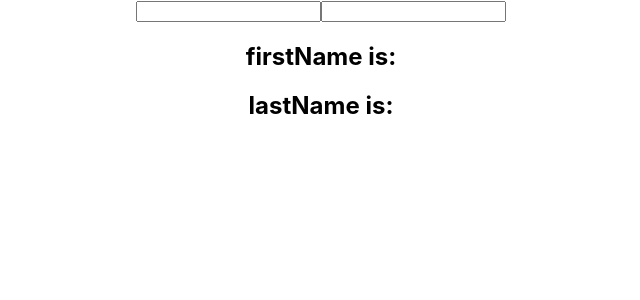
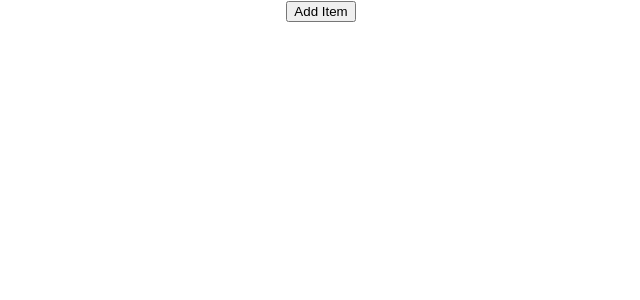
Before and after one commit to sureshmangs/learnReact, a React (Create React App) app in the folder react-hooks/: page / in a window 1280 px wide. Shown: the top 300 px of the page, without its empty margins (319-959 px from the left). Built offline with nearby package versions, Linux system fonts and the light colour scheme.

Commit message:
useState-with-arrays

```diff
--- a/react-hooks/src/App.js
+++ b/react-hooks/src/App.js
@@ -2,13 +2,13 @@
 
 import './App.css'
 
-import HookCounterThree from './components/HookCounterThree'
+import HookCounterFour from './components/HookCounterFour'
 
 export class App extends Component {
   render() {
     return (
       <div className="App">
-        <HookCounterThree />
+        <HookCounterFour />
       </div>
     )
   }
--- /dev/null
+++ b/react-hooks/src/components/HookCounterFour.js
@@ -0,0 +1,24 @@
+import React, { useState } from 'react'
+
+function HookCounterFour() {
+    const [items, setItems] = useState([]);
+
+    const addItem = () => {
+        setItems([...items, {
+            id: items.length,
+            value: Math.round(Math.random() * 10)
+        }])
+    }
+    return (
+        <div>
+            <button onClick={addItem} >Add Item</button>
+            <ul>
+                {
+                    items.map(item => <li key={item.id}>{item.value}</li>)
+                }
+            </ul>
+        </div>
+    )
+}
+
+export default HookCounterFour
```
